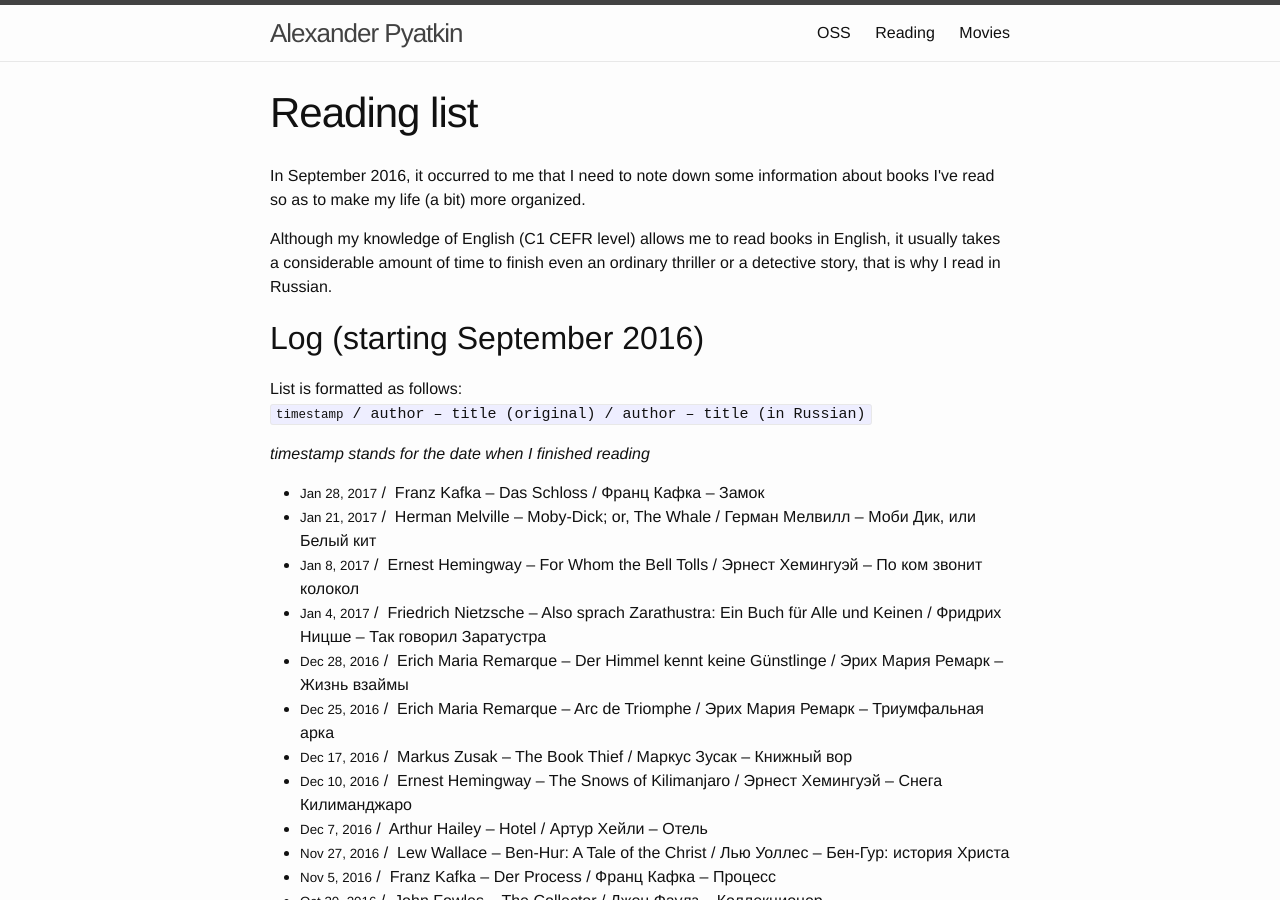
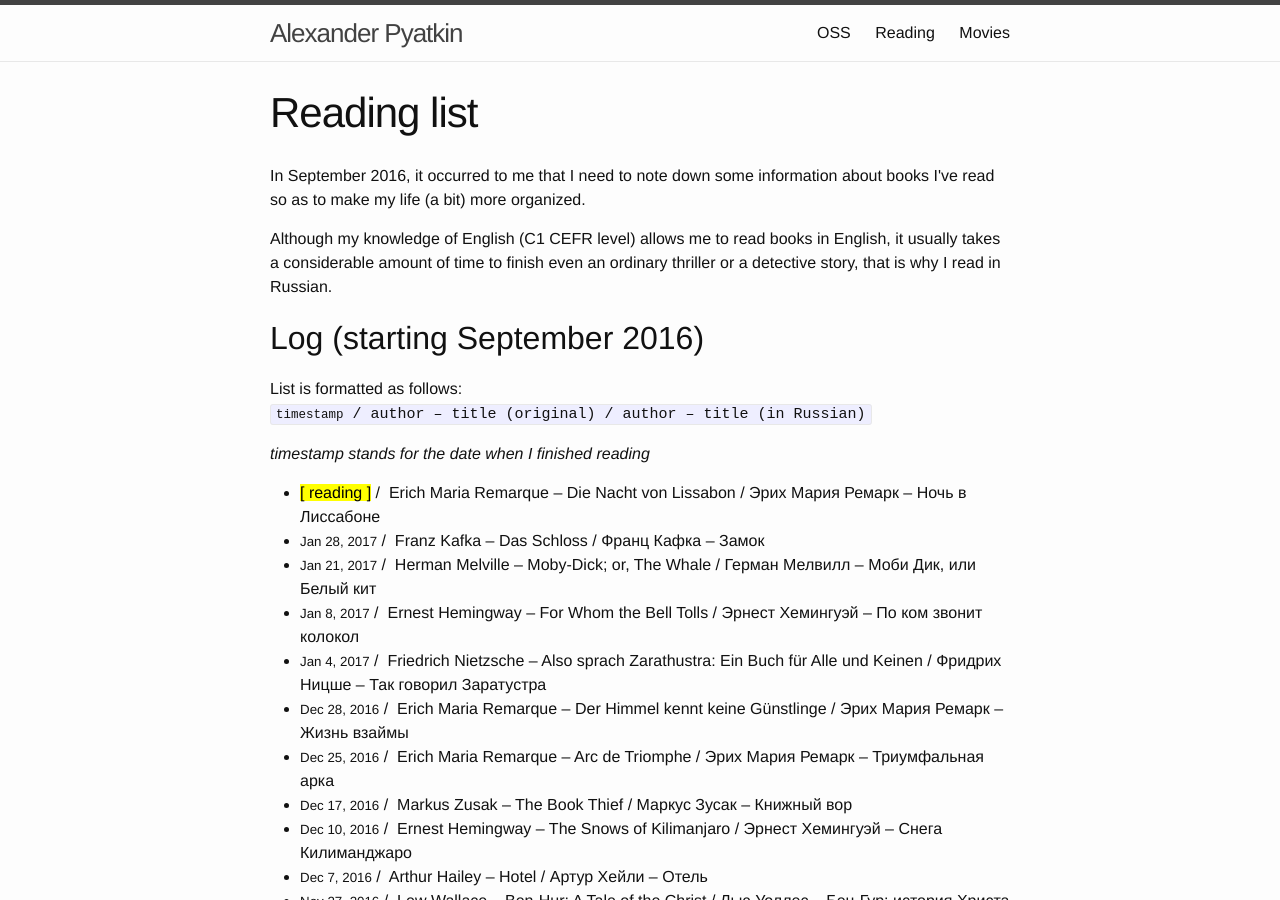
Before and after one commit to aspyatkin/personal-website, a Jekyll site: the page built from reading-list.md, in a window 1280 px wide and 900 px high. Built offline with Jekyll 4.4.1, drawn with Linux system fonts in a browser that asks for light colours.

Commit message:
Update reading list

```diff
--- a/reading-list.md
+++ b/reading-list.md
@@ -5,6 +5,14 @@ short_title: Reading
 permalink: /reading-list/
 top_ndx: 2
 log_list:
+  - reading: yes
+    original:
+      author: 'Erich Maria Remarque'
+      title: 'Die Nacht von Lissabon'
+    russian:
+      author: 'Эрих Мария Ремарк'
+      title: 'Ночь в Лиссабоне'
+
   - date: 'Jan 28, 2017'
     original:
       author: 'Franz Kafka'
```
